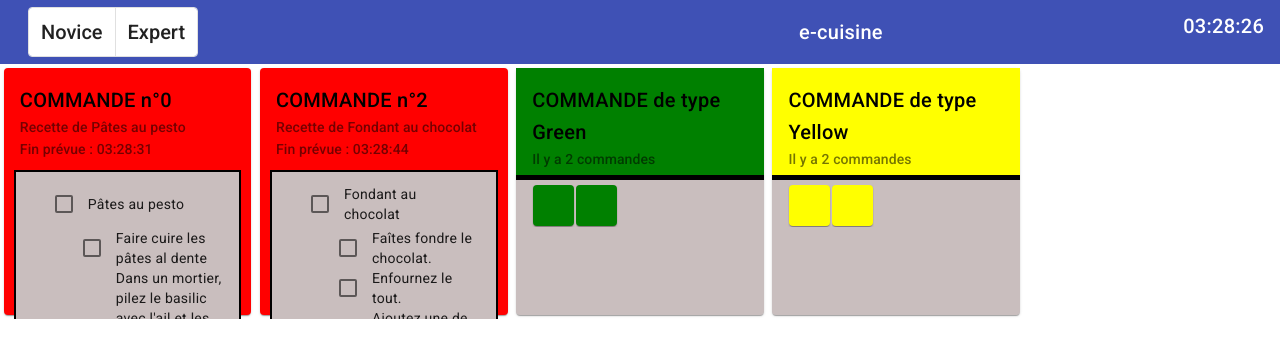
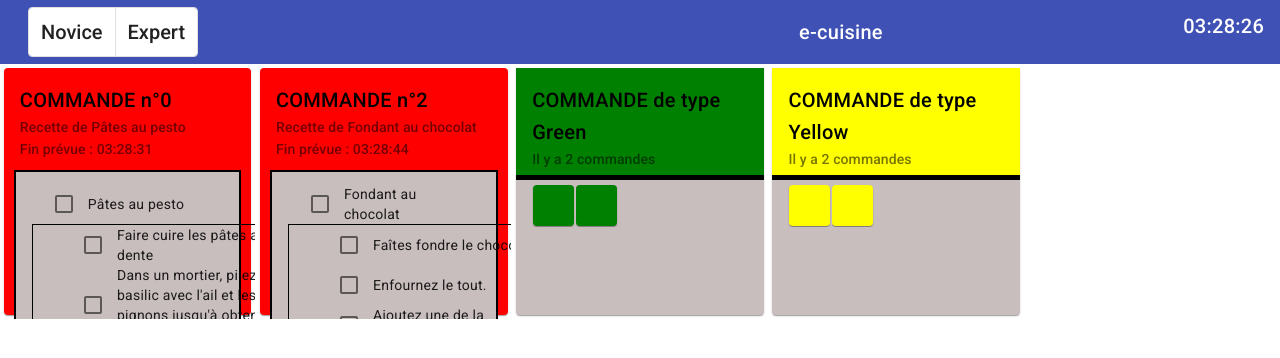
Before and after one commit to EvaRadu/eCuisine, an Angular app: page /tablet in a window 1280 px wide. Shown: the top 358 px of the page. Built offline with nearby package versions, Linux system fonts and the light colour scheme.

Commit message:
Ajout du scrollbar

```diff
--- a/src/app/liste/liste.component.html
+++ b/src/app/liste/liste.component.html
@@ -9,14 +9,18 @@
       </mat-checkbox>
     </span>
     <span class="example-list-section">
+      <cdk-virtual-scroll-viewport appendOnly itemSize="50" class="example-viewport">
+
       <ul>
-        <li *ngFor="let subtask of recipe.tasks">
-          <mat-checkbox [(ngModel)]="subtask.completed"
+        <li *cdkVirtualFor="let subtask of recipe.tasks">
+          <mat-checkbox  [(ngModel)]="subtask.completed"
                         [color]="subtask.color"
                         (ngModelChange)="updateAllComplete()">
             {{subtask.content}}
           </mat-checkbox>
         </li>
       </ul>
+    </cdk-virtual-scroll-viewport>
+
     </span>
 </section>
--- a/src/app/liste/liste.component.scss
+++ b/src/app/liste/liste.component.scss
@@ -10,3 +10,9 @@
     list-style-type: none;
     margin-top: 4px;
   }
+
+  .example-viewport {
+    height: 135px;
+    width: 250px;
+    border: 1px solid black;
+  }
--- a/src/app/liste/liste.component.ts
+++ b/src/app/liste/liste.component.ts
@@ -1,11 +1,17 @@
 import {Component, Input} from '@angular/core';
 import { Recipe } from '../tasks';
+import {ChangeDetectionStrategy} from '@angular/core';
+import { ScrollingModule } from '@angular/cdk/scrolling';
+import {CdkVirtualScrollViewport} from "@angular/cdk/scrolling";
+
 
 /** @title Checkboxes with reactive forms */
 @Component({
   selector: 'liste',
   templateUrl: './liste.component.html',
   styleUrls: ['./liste.component.scss'],
+  changeDetection: ChangeDetectionStrategy.OnPush,
+
 })
 export class ListeComponent {
   @Input() recipe !: Recipe;
```
Also changed, not shown: src/app/app.module.ts (+6 -2 lines).
